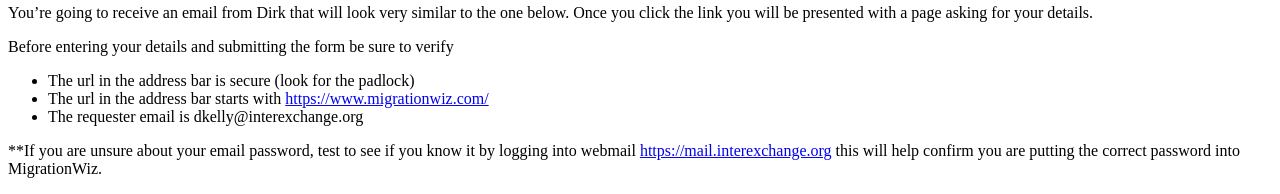
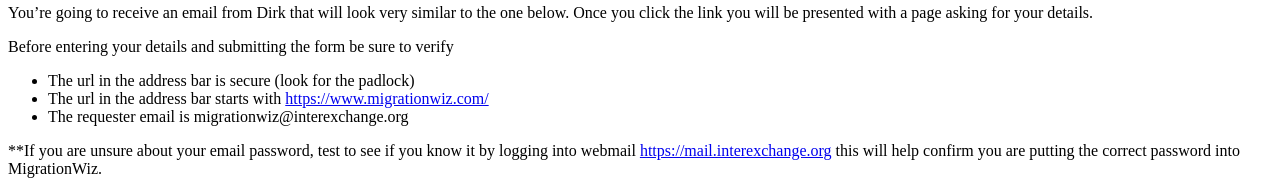
Before and after one commit to acohen/howto, a Jekyll site: the page built from _posts/2014-09-23-gmail-migration.md, in a window 1280 px wide. Shown: the part 898-1092 px from the top of the page. Built offline with Jekyll 4.4.1, drawn with Linux system fonts in a browser that asks for light colours; Markdown is read by kramdown in place of the engine named in the settings; a style sheet for code colours, icons or effects is not loaded; some of the changed text lies outside the part shown.

Commit message:
migrationwiz@interexchange.org

```diff
--- a/_posts/2014-09-23-gmail-migration.md
+++ b/_posts/2014-09-23-gmail-migration.md
@@ -47,7 +47,7 @@ Before entering your details and submitting the form be sure to verify
 
 * The url in the address bar is secure (look for the padlock)
 * The url in the address bar starts with [https://www.migrationwiz.com/](https://www.migrationwiz.com)
-* The requester email is dkelly@interexchange.org
+* The requester email is migrationwiz@interexchange.org
 
 **If you are unsure about your email password, test to see if you know it by logging into webmail
 [https://mail.interexchange.org](https://mail.interexchange.org) this will help confirm you are putting the correct password into MigrationWiz.
@@ -64,7 +64,7 @@ Before entering your details and submitting the form be sure to verify
 
 * The url in the address bar is secure (look for the padlock)
 * The url in the address bar starts with https://www.migrationwiz.com/Public/UserInformation.aspx
-* The requester email is dkelly@interexchange.org
+* The requester email is migrationwiz@interexchange.org
 
 ![The MigrationWiz Website](https://cloud.githubusercontent.com/assets/81055/4381318/23fabe94-4374-11e4-81a2-c363142c3671.png)
 
```
